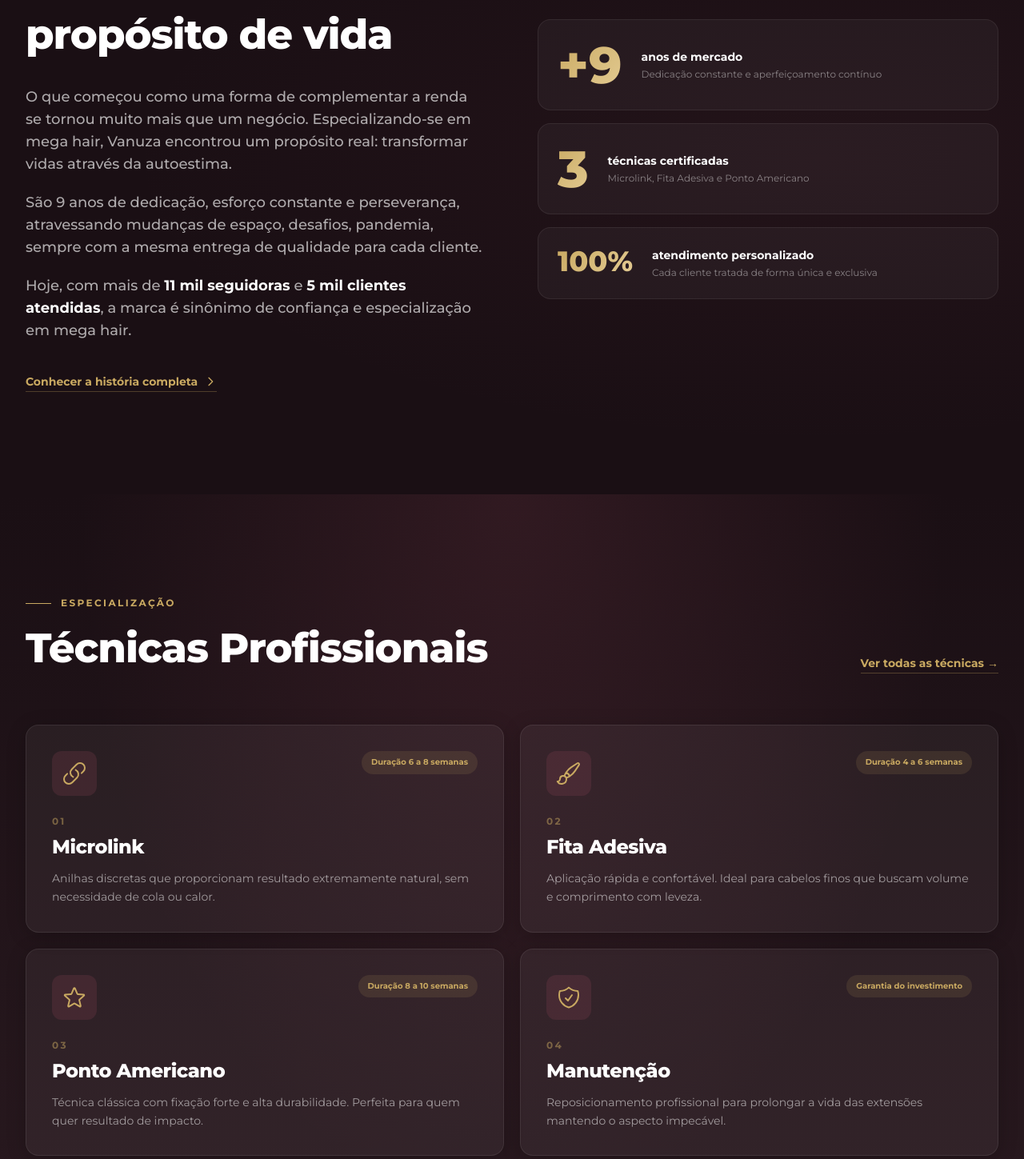
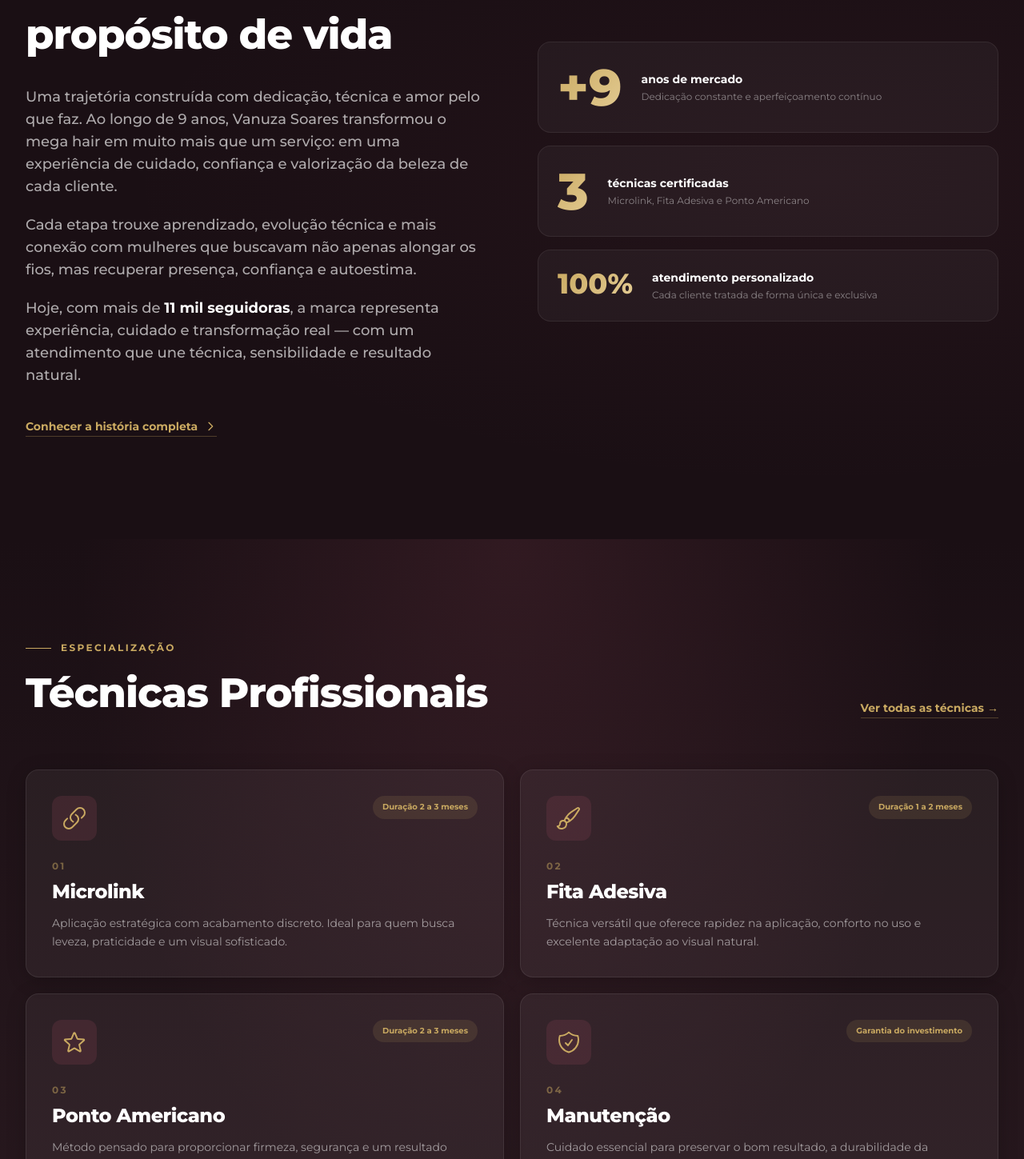
Before and after one commit to wagnersilvausa/VanuzaSoaresExtensoes, a Next.js app: page / in a window 1280 px wide. Shown: the part 1021-2470 px from the top of the page at 80% size. Built offline with nearby package versions, Linux system fonts and the light colour scheme.

Commit message:
correções de textos

```diff
--- a/app/nossa-historia/page.tsx
+++ b/app/nossa-historia/page.tsx
@@ -67,17 +67,17 @@ export default function NossaHistoria() {
               </h2>
               <div className="space-y-5 leading-relaxed text-base sm:text-lg" style={{ color: 'rgba(255,255,255,0.65)' }}>
                 <p>
-                  Tudo começou de uma forma simples: a necessidade de complementar a renda. Mas o que parecia
-                  uma solução temporária revelou um talento genuíno e uma vocação real.
+                  A história da Vanuza Soares Extensões Mega Hair foi construída com trabalho, constância
+                  e muita dedicação. O que começou como uma oportunidade se transformou em profissão,
+                  propósito e trajetória sólida no mercado da beleza.
                 </p>
                 <p>
-                  Ao entrar no universo do mega hair, Vanuza descobriu que transformar cabelos era, na verdade,
-                  transformar autoestima. Cada cliente que saía com o resultado no espelho era uma confirmação:
-                  esse era o caminho.
+                  Ao longo de 9 anos, cada etapa trouxe aprendizado, evolução técnica e mais conexão com
+                  mulheres que buscavam não apenas alongar os fios, mas recuperar confiança, presença e autoestima.
                 </p>
                 <p>
-                  Com esforço, persistência e constância, o que era renda extra virou profissão principal.
-                  A marca foi crescendo, os clientes voltando, e os resultados falando por si só.
+                  Hoje, a marca representa experiência, cuidado e transformação real — com um atendimento
+                  que une técnica, sensibilidade e resultado natural.
                 </p>
               </div>
             </div>
--- a/app/tecnicas/page.tsx
+++ b/app/tecnicas/page.tsx
@@ -13,7 +13,7 @@ const techniques = [
     slogan: 'Discreta. Natural. Duradoura.',
     duration: '2 a 6h',
     durability: '2 a 3 meses',
-    desc: 'A técnica Microlink usa pequenas anilhas metálicas para fixar as mechas fio a fio, sem cola e sem calor. O resultado é extremamente natural, discreto e seguro para os fios originais.',
+    desc: 'Alongamento com aplicação estratégica e acabamento discreto. Anilhas metálicas fixam as mechas fio a fio, sem cola e sem calor, preservando os fios naturais com resultado sofisticado.',
     advantages: [
       'Sem cola ou calor nos cabelos',
       'Resultado natural e indetectável',
@@ -35,7 +35,7 @@ const techniques = [
     slogan: 'Rápida. Leve. Confortável.',
     duration: '1 a 2h',
     durability: '1 a 2 meses',
-    desc: 'A fita adesiva é a técnica mais rápida e confortável do mega hair. Utiliza adesivo de alta qualidade para fixar as mechas em sanduíche, proporcionando volume e comprimento com leveza.',
+    desc: 'Técnica versátil que oferece rapidez na aplicação, conforto no dia a dia e excelente adaptação ao visual natural. Ideal para quem busca praticidade sem abrir mão do resultado.',
     advantages: [
       'Aplicação rápida e sem dor',
       'Confortável no dia a dia',
@@ -57,7 +57,7 @@ const techniques = [
     slogan: 'Clássica. Forte. Impactante.',
     duration: '1 a 4h',
     durability: '2 a 3 meses',
-    desc: 'O Ponto Americano é a técnica mais clássica e durável do mega hair. Usa queratina ou cola especial para fixar mechas que oferecem grande volume e comprimento com excelente fixação.',
+    desc: 'Método clássico pensado para proporcionar firmeza, segurança e um resultado bonito com boa distribuição dos fios. Indicado para quem busca volume, comprimento e durabilidade.',
     advantages: [
       'Maior durabilidade entre as técnicas',
       'Fixação extremamente forte',
@@ -103,8 +103,8 @@ export default function Tecnicas() {
             Técnicas Profissionais
           </h1>
           <p style={{ color: 'rgba(255,255,255,0.6)' }} className="text-lg max-w-xl mx-auto">
-            Dominamos as principais técnicas de mega hair para encontrar a ideal para o seu tipo de
-            cabelo, estilo e expectativa.
+            Cada atendimento começa com uma avaliação cuidadosa, passa pela escolha da técnica ideal
+            e segue com aplicação profissional, foco no acabamento e orientação para manutenção.
           </p>
         </div>
       </section>
--- a/components/layout/Footer.tsx
+++ b/components/layout/Footer.tsx
@@ -32,8 +32,7 @@ export function Footer() {
               </p>
             </div>
             <p className="text-white/45 text-sm leading-relaxed max-w-xs mb-6">
-              Especialista em mega hair com 9 anos de experiência. Transformação de autoestima
-              através de técnicas profissionais e materiais premium.
+              Beleza, técnica e transformação com atendimento profissional.
             </p>
             {/* Social Links */}
             <div className="flex flex-wrap gap-3">
--- a/sections/home/Differentials.tsx
+++ b/sections/home/Differentials.tsx
@@ -4,11 +4,11 @@ const items = [
   {
     icon: (
       <svg viewBox="0 0 24 24" fill="none" stroke="currentColor" strokeWidth={1.5} className="w-7 h-7">
-        <path strokeLinecap="round" strokeLinejoin="round" d="M9 12.75L11.25 15 15 9.75M21 12a9 9 0 11-18 0 9 9 0 0118 0z" />
+        <path strokeLinecap="round" strokeLinejoin="round" d="M21 8.25c0-2.485-2.099-4.5-4.688-4.5-1.935 0-3.597 1.126-4.312 2.733-.715-1.607-2.377-2.733-4.313-2.733C5.1 3.75 3 5.765 3 8.25c0 7.22 9 12 9 12s9-4.78 9-12z" />
       </svg>
     ),
-    title: 'Especialista Certificada',
-    desc: '9 anos de dedicação exclusiva ao mega hair profissional com aperfeiçoamento contínuo.',
+    title: 'Atendimento Personalizado',
+    desc: 'Cada cliente recebe uma avaliação cuidadosa para encontrar a técnica ideal ao seu cabelo e estilo.',
   },
   {
     icon: (
@@ -16,17 +16,17 @@ const items = [
         <path strokeLinecap="round" strokeLinejoin="round" d="M15.59 14.37a6 6 0 01-5.84 7.38v-4.8m5.84-2.58a14.98 14.98 0 006.16-12.12A14.98 14.98 0 009.631 8.41m5.96 5.96a14.926 14.926 0 01-5.841 2.58m-.119-8.54a6 6 0 00-7.381 5.84h4.8m2.581-5.84a14.927 14.927 0 00-2.58 5.84m2.699 2.7c-.103.021-.207.041-.311.06a15.09 15.09 0 01-2.448-2.448 14.9 14.9 0 01.06-.312m-2.24 2.39a4.493 4.493 0 00-1.757 4.306 4.493 4.493 0 004.306-1.758M16.5 9a1.5 1.5 0 11-3 0 1.5 1.5 0 013 0z" />
       </svg>
     ),
-    title: 'Resultado Natural',
-    desc: 'Extensões integradas de forma impecável, sem marcas, sem reclamações. Fios que parecem seus.',
+    title: 'Acabamento Natural',
+    desc: 'O objetivo é unir beleza, conforto e um resultado harmonioso — fios que parecem parte do seu cabelo.',
   },
   {
     icon: (
       <svg viewBox="0 0 24 24" fill="none" stroke="currentColor" strokeWidth={1.5} className="w-7 h-7">
-        <path strokeLinecap="round" strokeLinejoin="round" d="M21 8.25c0-2.485-2.099-4.5-4.688-4.5-1.935 0-3.597 1.126-4.312 2.733-.715-1.607-2.377-2.733-4.313-2.733C5.1 3.75 3 5.765 3 8.25c0 7.22 9 12 9 12s9-4.78 9-12z" />
+        <path strokeLinecap="round" strokeLinejoin="round" d="M9 12.75L11.25 15 15 9.75M21 12a9 9 0 11-18 0 9 9 0 0118 0z" />
       </svg>
     ),
-    title: 'Atendimento Humanizado',
-    desc: 'Cada cliente é única. Ouvimos, avaliamos e recomendamos a técnica perfeita para seu momento.',
+    title: 'Técnicas Profissionais',
+    desc: 'Aplicação com método, cuidado e atenção aos detalhes em cada etapa do procedimento.',
   },
   {
     icon: (
@@ -34,8 +34,8 @@ const items = [
         <path strokeLinecap="round" strokeLinejoin="round" d="M9 3.75H6.912a2.25 2.25 0 00-2.15 1.588L2.35 13.177a2.25 2.25 0 00-.1.661V18a2.25 2.25 0 002.25 2.25h15A2.25 2.25 0 0021.75 18v-4.162c0-.224-.034-.447-.1-.661L19.24 5.338a2.25 2.25 0 00-2.15-1.588H15M2.25 13.5h3.86a2.25 2.25 0 012.012 1.244l.256.512a2.25 2.25 0 002.013 1.244h3.218a2.25 2.25 0 002.013-1.244l.256-.512a2.25 2.25 0 012.013-1.244h3.859M12 3v8.25m0 0l-3-3m3 3l3-3" />
       </svg>
     ),
-    title: 'Materiais Premium',
-    desc: 'Trabalhamos apenas com insumos de alta qualidade que garantem durabilidade e segurança capilar.',
+    title: 'Experiência Real de Mercado',
+    desc: '9 anos de atuação ajudando mulheres a transformarem o visual com mais segurança e qualidade.',
   },
   {
     icon: (
@@ -43,8 +43,8 @@ const items = [
         <path strokeLinecap="round" strokeLinejoin="round" d="M11.48 3.499a.562.562 0 011.04 0l2.125 5.111a.563.563 0 00.475.345l5.518.442c.499.04.701.663.321.988l-4.204 3.602a.563.563 0 00-.182.557l1.285 5.385a.562.562 0 01-.84.61l-4.725-2.885a.563.563 0 00-.586 0L6.982 20.54a.562.562 0 01-.84-.61l1.285-5.386a.562.562 0 00-.182-.557l-4.204-3.602a.563.563 0 01.321-.988l5.518-.442a.563.563 0 00.475-.345L11.48 3.5z" />
       </svg>
     ),
-    title: 'Excelência Reconhecida',
-    desc: 'Mais de 11 mil seguidoras e 5 mil clientes satisfeitas validam nossa entrega.',
+    title: 'Cuidado com a Autoestima',
+    desc: 'Mais do que alongar os fios, o trabalho valoriza presença, confiança e bem-estar de cada cliente.',
   },
   {
     icon: (
@@ -52,8 +52,8 @@ const items = [
         <path strokeLinecap="round" strokeLinejoin="round" d="M4.26 10.147a60.436 60.436 0 00-.491 6.347A48.627 48.627 0 0112 20.904a48.627 48.627 0 018.232-4.41 60.46 60.46 0 00-.491-6.347m-15.482 0a50.57 50.57 0 00-2.658-.813A59.905 59.905 0 0112 3.493a59.902 59.902 0 0110.399 5.84c-.896.248-1.783.52-2.658.814m-15.482 0A50.697 50.697 0 0112 13.489a50.702 50.702 0 017.74-3.342M6.75 15a.75.75 0 100-1.5.75.75 0 000 1.5zm0 0v-3.675A55.378 55.378 0 0112 8.443m-7.007 11.55A5.981 5.981 0 006.75 15.75v-1.5" />
       </svg>
     ),
-    title: 'Formação & Cursos',
-    desc: 'Compartilhamos o conhecimento com quem quer entrar no universo do mega hair profissional.',
+    title: 'Resultados que Respeitam seu Estilo',
+    desc: 'Cada transformação busca combinar com o perfil, a rotina e a expectativa de quem atende.',
   },
 ];
 
--- a/sections/home/Hero.tsx
+++ b/sections/home/Hero.tsx
@@ -97,7 +97,7 @@ export function Hero() {
             className="text-white/75 font-medium leading-relaxed mb-10 animate-fade-up delay-200"
             style={{ fontSize: 'clamp(1rem, 2vw, 1.25rem)', maxWidth: '520px' }}
           >
-            Técnicas avançadas, acabamento natural e atendimento profissional para realçar sua beleza e sua autoestima.
+            Técnicas avançadas, acabamento natural e atendimento profissional para valorizar sua beleza, sua confiança e sua autoestima.
           </p>
 
           {/* CTAs */}
--- a/sections/home/IntroStory.tsx
+++ b/sections/home/IntroStory.tsx
@@ -39,19 +39,19 @@ export function IntroStory() {
 
             <div className="space-y-5 text-white/65 font-medium leading-relaxed text-base sm:text-lg">
               <p>
-                O que começou como uma forma de complementar a renda se tornou muito mais que um negócio.
-                Especializando-se em mega hair, Vanuza encontrou um propósito real: transformar vidas
-                através da autoestima.
+                Uma trajetória construída com dedicação, técnica e amor pelo que faz. Ao longo de 9 anos,
+                Vanuza Soares transformou o mega hair em muito mais que um serviço: em uma experiência de
+                cuidado, confiança e valorização da beleza de cada cliente.
               </p>
               <p>
-                São 9 anos de dedicação, esforço constante e perseverança, atravessando mudanças de espaço,
-                desafios, pandemia, sempre com a mesma entrega de qualidade para cada cliente.
+                Cada etapa trouxe aprendizado, evolução técnica e mais conexão com mulheres que buscavam
+                não apenas alongar os fios, mas recuperar presença, confiança e autoestima.
               </p>
               <p>
                 Hoje, com mais de{' '}
-                <span className="text-white font-bold">11 mil seguidoras</span> e{' '}
-                <span className="text-white font-bold">5 mil clientes atendidas</span>, a marca é
-                sinônimo de confiança e especialização em mega hair.
+                <span className="text-white font-bold">11 mil seguidoras</span>, a marca representa
+                experiência, cuidado e transformação real — com um atendimento que une técnica,
+                sensibilidade e resultado natural.
               </p>
             </div>
 
--- a/sections/home/TechniquesPreview.tsx
+++ b/sections/home/TechniquesPreview.tsx
@@ -6,8 +6,8 @@ const techniques = [
   {
     num: '01',
     name: 'Microlink',
-    desc: 'Anilhas discretas que proporcionam resultado extremamente natural, sem necessidade de cola ou calor.',
-    detail: 'Duração 6 a 8 semanas',
+    desc: 'Aplicação estratégica com acabamento discreto. Ideal para quem busca leveza, praticidade e um visual sofisticado.',
+    detail: 'Duração 2 a 3 meses',
     icon: (
       <svg viewBox="0 0 24 24" fill="none" stroke="currentColor" strokeWidth={1.5} className="w-8 h-8">
         <path strokeLinecap="round" strokeLinejoin="round" d="M13.19 8.688a4.5 4.5 0 011.242 7.244l-4.5 4.5a4.5 4.5 0 01-6.364-6.364l1.757-1.757m13.35-.622l1.757-1.757a4.5 4.5 0 00-6.364-6.364l-4.5 4.5a4.5 4.5 0 001.242 7.244" />
@@ -17,8 +17,8 @@ const techniques = [
   {
     num: '02',
     name: 'Fita Adesiva',
-    desc: 'Aplicação rápida e confortável. Ideal para cabelos finos que buscam volume e comprimento com leveza.',
-    detail: 'Duração 4 a 6 semanas',
+    desc: 'Técnica versátil que oferece rapidez na aplicação, conforto no uso e excelente adaptação ao visual natural.',
+    detail: 'Duração 1 a 2 meses',
     icon: (
       <svg viewBox="0 0 24 24" fill="none" stroke="currentColor" strokeWidth={1.5} className="w-8 h-8">
         <path strokeLinecap="round" strokeLinejoin="round" d="M9.53 16.122a3 3 0 00-5.78 1.128 2.25 2.25 0 01-2.4 2.245 4.5 4.5 0 008.4-2.245c0-.399-.078-.78-.22-1.128zm0 0a15.998 15.998 0 003.388-1.62m-5.043-.025a15.994 15.994 0 011.622-3.395m3.42 3.42a15.995 15.995 0 004.764-4.648l3.876-5.814a1.151 1.151 0 00-1.597-1.597L14.146 6.32a15.996 15.996 0 00-4.649 4.763m3.42 3.42a6.776 6.776 0 00-3.42-3.42" />
@@ -28,8 +28,8 @@ const techniques = [
   {
     num: '03',
     name: 'Ponto Americano',
-    desc: 'Técnica clássica com fixação forte e alta durabilidade. Perfeita para quem quer resultado de impacto.',
-    detail: 'Duração 8 a 10 semanas',
+    desc: 'Método pensado para proporcionar firmeza, segurança e um resultado bonito com boa distribuição dos fios.',
+    detail: 'Duração 2 a 3 meses',
     icon: (
       <svg viewBox="0 0 24 24" fill="none" stroke="currentColor" strokeWidth={1.5} className="w-8 h-8">
         <path strokeLinecap="round" strokeLinejoin="round" d="M11.48 3.499a.562.562 0 011.04 0l2.125 5.111a.563.563 0 00.475.345l5.518.442c.499.04.701.663.321.988l-4.204 3.602a.563.563 0 00-.182.557l1.285 5.385a.562.562 0 01-.84.61l-4.725-2.885a.563.563 0 00-.586 0L6.982 20.54a.562.562 0 01-.84-.61l1.285-5.386a.562.562 0 00-.182-.557l-4.204-3.602a.563.563 0 01.321-.988l5.518-.442a.563.563 0 00.475-.345L11.48 3.5z" />
@@ -39,7 +39,7 @@ const techniques = [
   {
     num: '04',
     name: 'Manutenção',
-    desc: 'Reposicionamento profissional para prolongar a vida das extensões mantendo o aspecto impecável.',
+    desc: 'Cuidado essencial para preservar o bom resultado, a durabilidade da técnica e a saúde dos fios naturais.',
     detail: 'Garantia do investimento',
     icon: (
       <svg viewBox="0 0 24 24" fill="none" stroke="currentColor" strokeWidth={1.5} className="w-8 h-8">
```
Also changed, not shown: app/contato/page.tsx (+3 -5 lines), app/cursos/page.tsx (+5 -7 lines), app/resultados/page.tsx (+7 -7 lines), lib/site.ts (+5 -5 lines).
